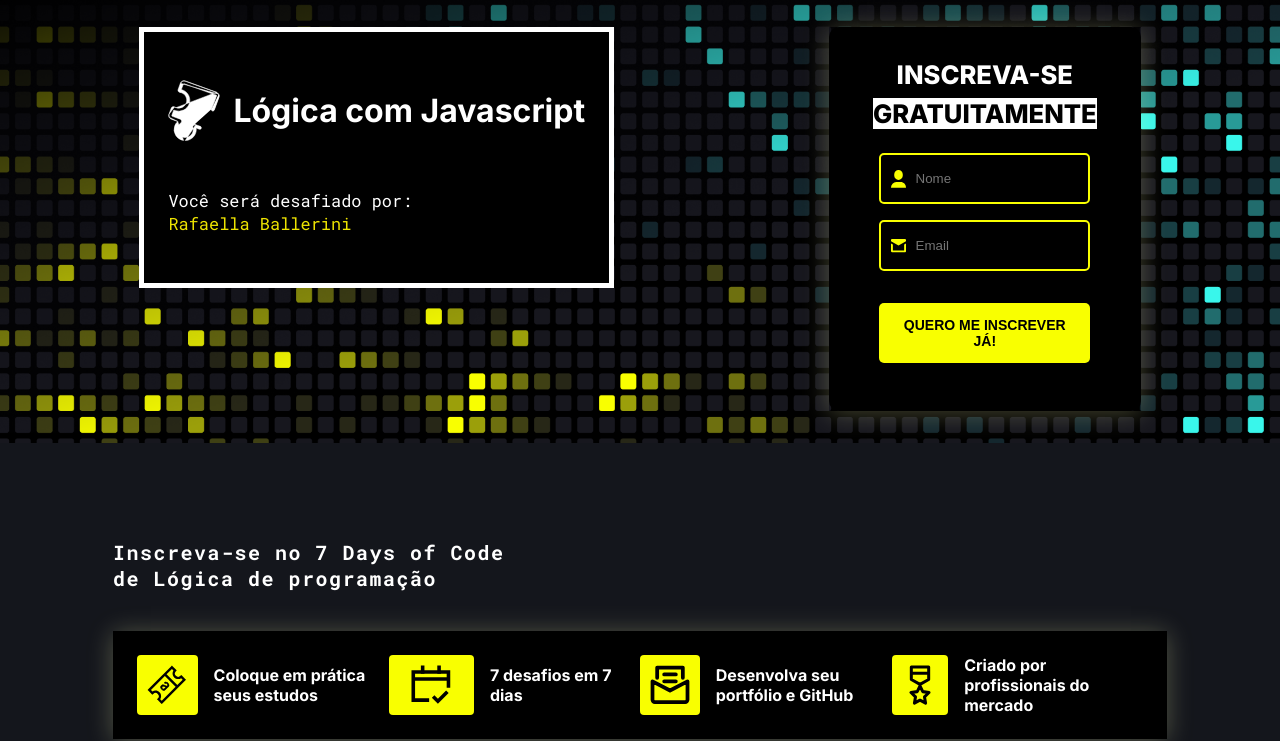
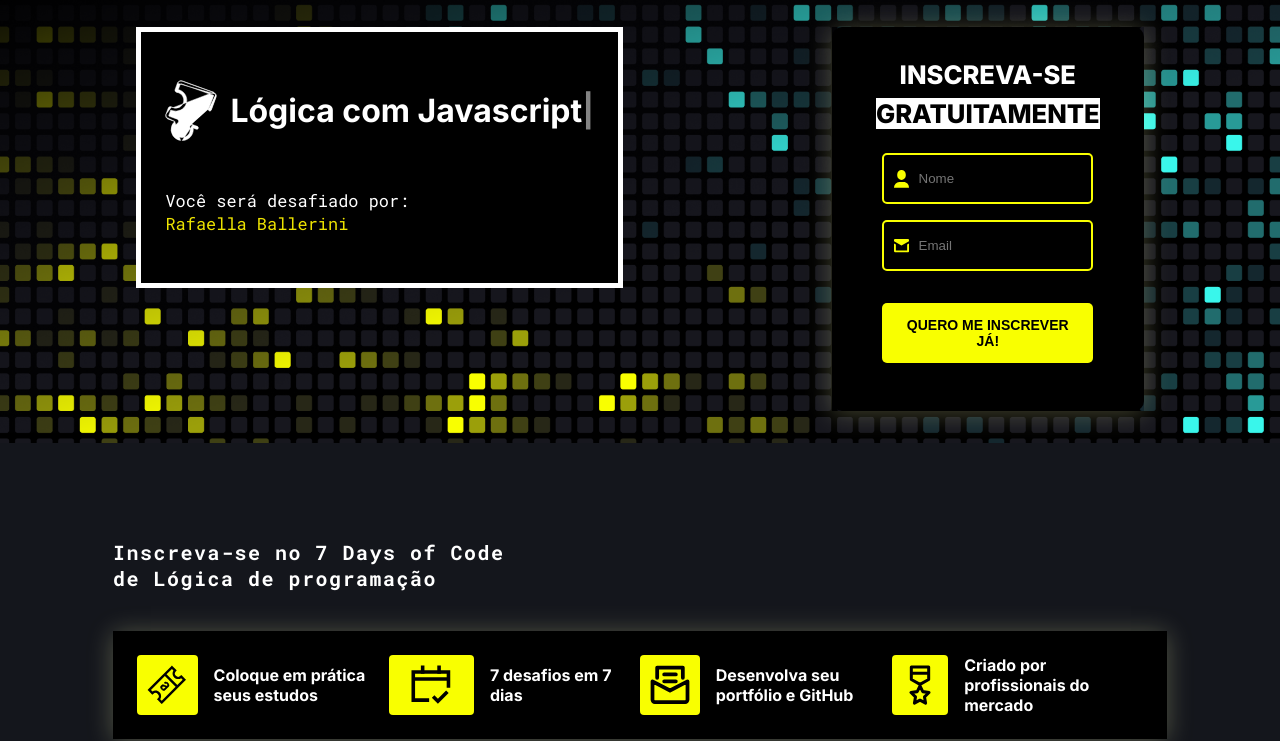
Before and after one commit to DanielFFerreira/alura-7dayscode, a plain HTML site: page logica-programacao.html in a window 1280 px wide. Shown: the part 92-833 px from the top of the page. Drawn offline with nearby package versions, Linux system fonts and the light colour scheme.

Commit message:
applying heading blink effect and typewriter script

```diff
--- /dev/null
+++ b/assets/js/typewriter.js
@@ -0,0 +1,16 @@
+const typing = document.querySelector('[data-js="typing"]');
+
+const titleLogica = ["Lógica com Javascript"];
+
+let messageIndex = 0;
+let characterIndex = 0;
+let currentMessage = '';
+let currentCharacters = '';
+
+const type = () => {
+  currentMessage = titleLogica[messageIndex];
+  currentCharacters = currentMessage.slice(0, characterIndex++);
+  typing.textContent = currentCharacters;
+}
+
+setInterval(type, 150);
--- a/assets/scss/components/_header-logica.scss
+++ b/assets/scss/components/_header-logica.scss
@@ -25,6 +25,20 @@
     @include flex-center();
     gap: 13px;
     color: #ffffff;
+
+    & h1::after {
+      content: '|';
+      opacity: 1;
+      animation: pisca .7s infinite;
+    }
+    @keyframes pisca{
+      0%, 100%{
+        opacity: 1;
+      }
+      50%{
+        opacity: 0;
+      }
+    }
   }
 
   &__description {
--- a/logica-programacao.html
+++ b/logica-programacao.html
@@ -37,7 +37,7 @@
         <div class="header__registration">
           <div class="header--logo">
             <img src="/assets/images/icons/icon-logica-programacao-card.svg" alt="">
-            <h1>Lógica com Javascript</h1>
+            <h1 data-js="typing"></h1>
           </div>
           <div class="header__description">
             <p>Você será desafiado por:</p>
@@ -151,6 +151,8 @@
   </footer>
   <div class="footer-divider"></div>
 
+  <script src="assets/js/typewriter.js"></script>
+
 </body>
 
 </html>
```
Also changed, not shown: assets/css/styles.css, 1 other file.
